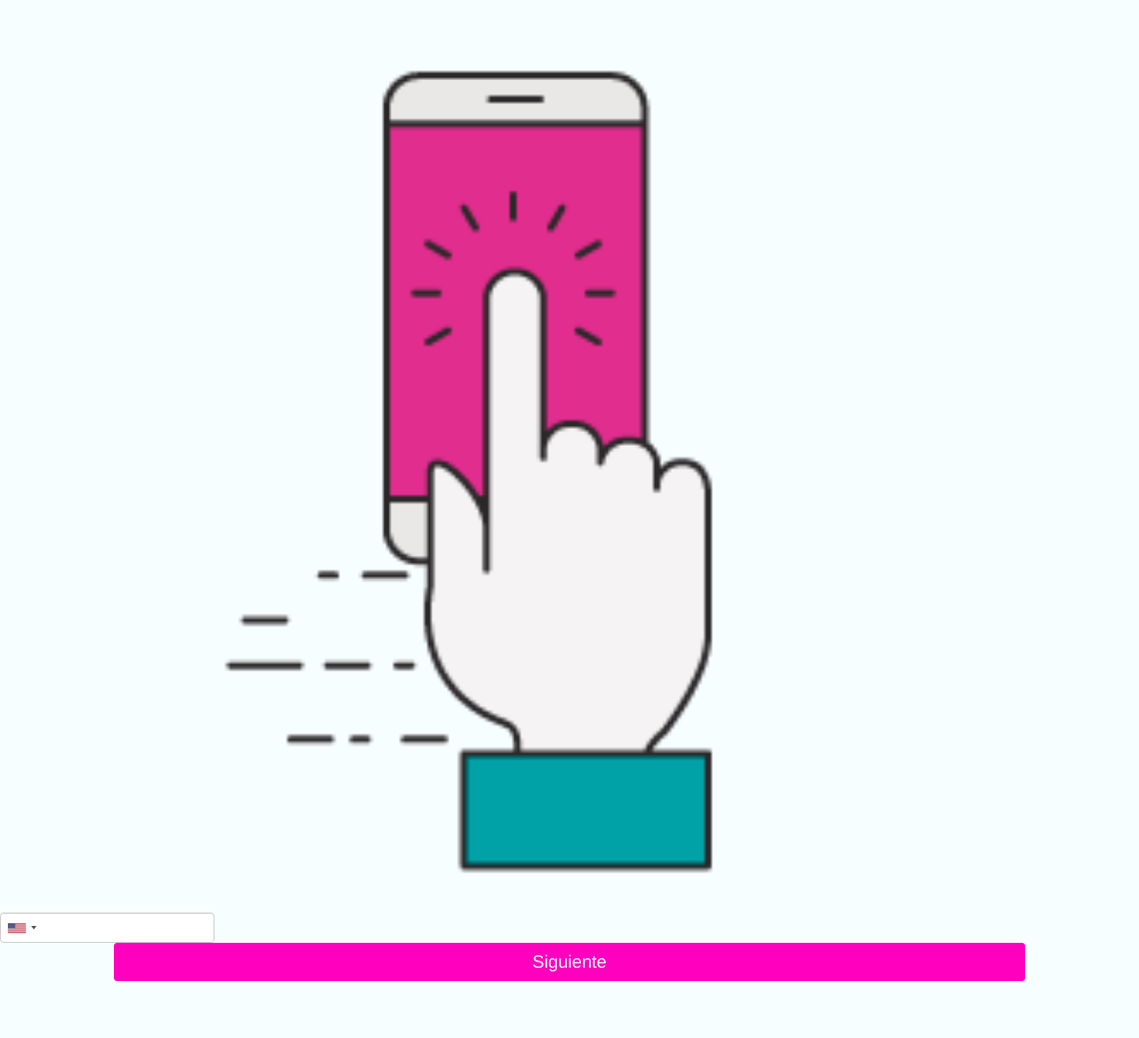
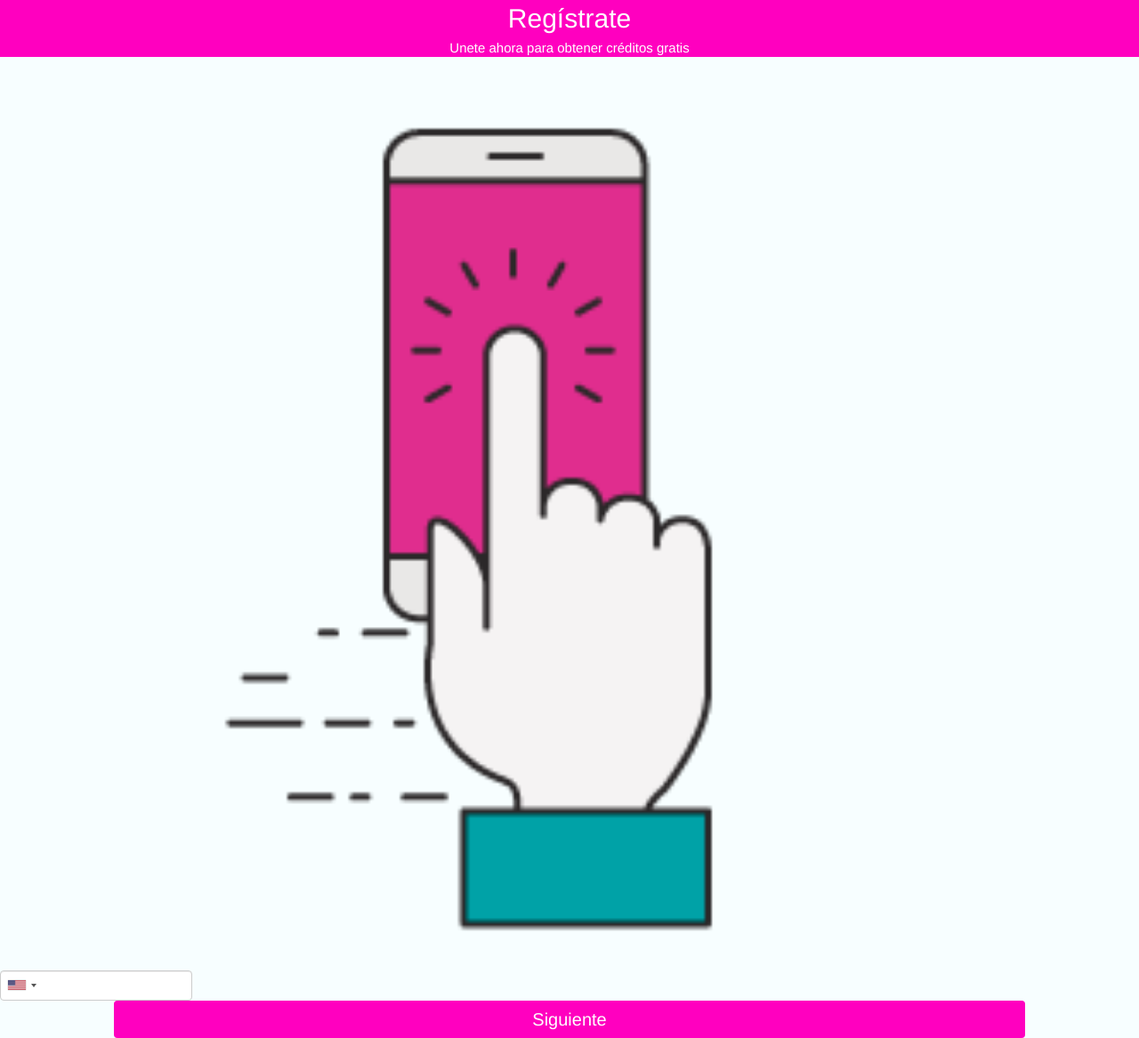
Before and after one commit to CamilaSolis/lift, a plain HTML site: page teclado.html in a window 1280 px wide. Shown: the whole page at 89% size. Before the commit the page ends 1103 px from the top, so only its background shows below. Drawn offline with nearby package versions, Linux system fonts and the light colour scheme.

Commit message:
titulos agregados

```diff
--- /dev/null
+++ b/css/comun.css
@@ -0,0 +1,27 @@
+*{
+	margin: 0;
+	padding: 0;
+	font-family: Helvetica;
+}
+body{
+	background-color: #f7feff;
+	color: #545454;
+}
+.btn-rosa {
+  color: white;
+  background-color: #FF00BF;
+  width: 80%;
+  height: 50%;
+  font-size: 20px;
+}
+.titulo{
+	font-size: 30px;
+}
+.subtitulo{
+	font-size: 15px;
+}
+.head{
+	text-align: center;
+	background-color: #FF00BF;
+	color: white;
+}
--- a/css/log.css
+++ b/css/log.css
@@ -1,11 +1,3 @@
-*{
-	margin: 0;
-	padding: 0;
-	color:#545454;
-}
-body{
-	background-color: #f7feff;
-}
 .lyft{
 	color: #FF00BF;
 }
@@ -23,13 +15,6 @@ a {
 .botones{
 	text-align: center;
 }
-.btn-rosa {
-  color: white;
-  background-color: #FF00BF;
-  width: 80%;
-  height: 50%;
-  font-size: 20px;
-}
 .imglog{
 	width: 100%;
 }
--- a/css/perfil.css
+++ b/css/perfil.css
@@ -1,11 +1,3 @@
-*{
-	margin: 0;
-	padding: 0;
-	color:#545454;
-}
-body{
-	background-color: #f7feff;
-}
 @media only screen and (max-width: 768px){
 	.imgperfil{
 		background-image: url('../img/OGMFWE0.jpg');
@@ -24,8 +16,7 @@ body{
 		top: 15px;
 	}
 	.btn-rosa {
-		color: white;
-		background-color: #f062b2;
+		font-size: 15px;
 		width: 30%;
 		height: 30px;
 		position: absolute;
--- a/css/teclado.css
+++ b/css/teclado.css
@@ -1,22 +1,8 @@
-*{
-	margin: 0;
-	padding: 0;
-}
-body{
-	background-color: #f7feff;
-}
 .num{
 	width: 100%;
 }
 .botones{
 	text-align: center;
-}
-.btn-rosa {
-  color: white;
-  background-color: #FF00BF;
-  width: 80%;
-  height: 50%;
-  font-size: 20px;
 }
 @media only screen and (max-width: 768px){
 	.numerico{
--- a/teclado.html
+++ b/teclado.html
@@ -7,10 +7,15 @@
     <link rel="stylesheet" type="text/css" href="css/font-awesome.min.css">
     <link rel="stylesheet" type="text/css" href="css/intlTelInput.css">
     <link rel="stylesheet" type="text/css" href="css/bootstrap.min.css">
+    <link rel="stylesheet" type="text/css" href="css/comun.css">
     <link rel="stylesheet" type="text/css" href="css/teclado.css">
 </head>
 <body>
 	<header>
+	<div class="row head">
+		<div class="titulo">Regístrate</div>
+		<div class="subtitulo">Unete ahora para obtener créditos gratis</div>
+		</div>
 		<img class="num" src="img/numero.png">
 	</header>
 	<section>
@@ -20,7 +25,7 @@
 	</section>
 	<section>
 	<div class="botones">
-	<button type="button" class="btn btn-rosa">Siguiente</button>
+	<a href="log.html" type="button" class="btn btn-rosa">Siguiente</a>
 	</div>
 	</section>
 	<script src="http://code.jquery.com/jquery-latest.min.js"></script>
```
Also changed, not shown: index.html (+3 -2 lines), log.html (+9 -4 lines), perfil.html (+1 -0 lines).
